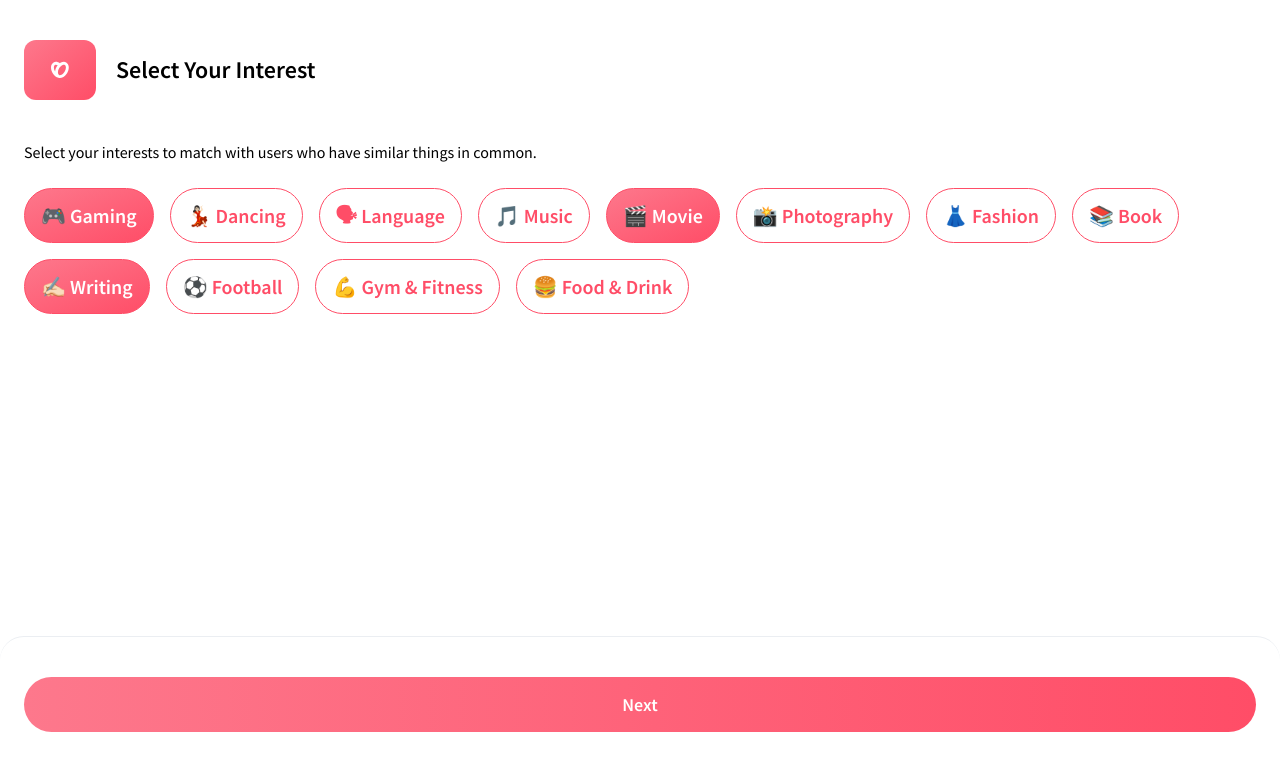
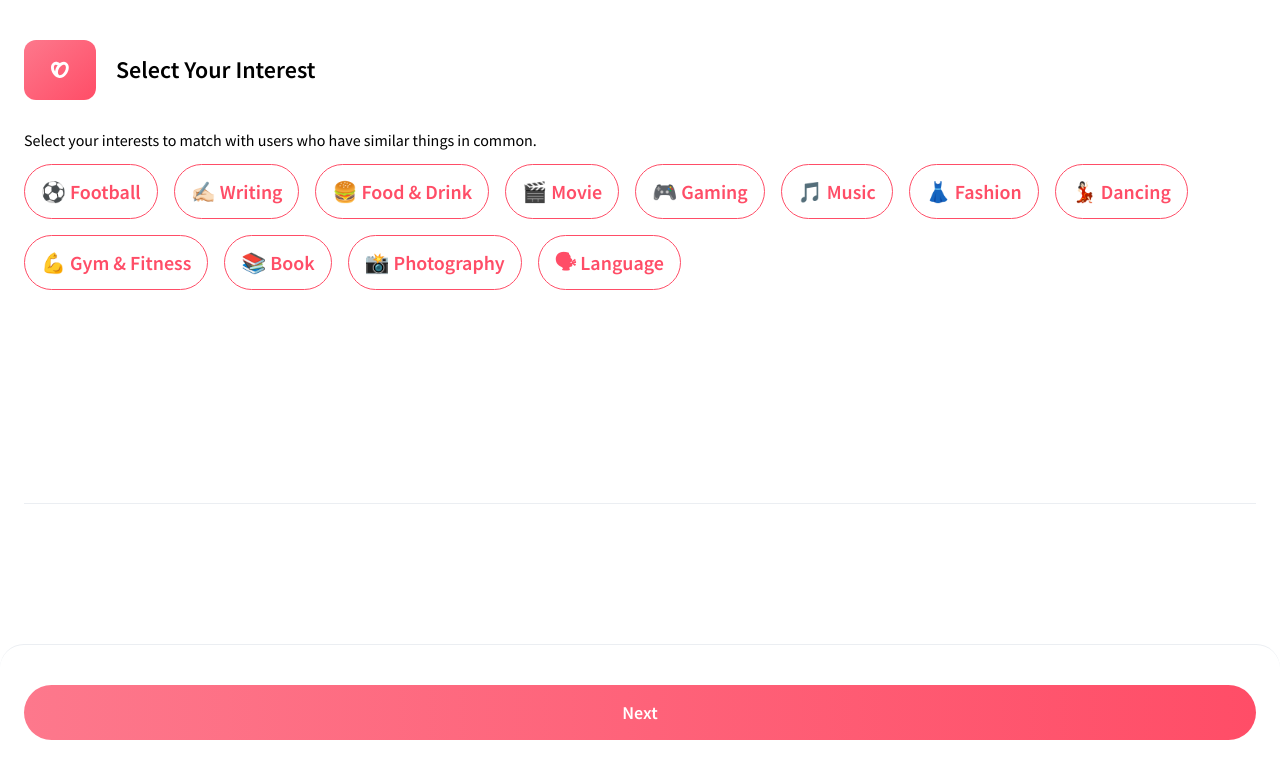
Before and after one commit to b1amage/further-web-front-end, a React (Create React App) app: page /select_interest in a window 1280 px wide. Shown: the top 778 px of the page. Built offline with nearby package versions, Linux system fonts and the light colour scheme.

Commit message:
button function

```diff
--- a/src/App.js
+++ b/src/App.js
@@ -64,7 +64,7 @@ function App() {
 				<Route path="/setup/img" element={<SetupImagePage />} />
 
 				<Route path="/select_interest" element={<SelectInterest />} />
-				<Route path="/ideal_match" element={<IdealMatch />} />
+				<Route path="/select_interest/ideal_match" element={<IdealMatch />} />
 
 
 				<Route path="*" element={<NotFoundPage />} />
--- /dev/null
+++ b/src/components/select_interest/Interest.js
@@ -0,0 +1,18 @@
+import React from "react";
+
+export const Interest = ({ isActive, title , className, onChange}) => {
+  return (
+    <label
+      className={`${
+        isActive
+          ? "bg-gradient-to-br from-primary-50 to-primary-100 text-white"
+          : "border border-primary-100 text-primary-100 bg-transparent"
+      } rounded-[32px] w-full min-h-[55px] text-xl text-center font-semibold px-4 py-2 ${className} flex justify-center items-center`}
+      // onClick={onClick}
+      htmlFor={title}
+    >
+      <input type={"checkbox"} onChange={(e) => onChange(e)} value={title} id={title} className="hidden"/>
+      {title}
+    </label>
+  );
+};
--- a/src/components/select_interest/InterestList.js
+++ b/src/components/select_interest/InterestList.js
@@ -1,21 +1,12 @@
-import React from 'react'
-import Button from '../../utilities/Button'
+import React from "react";
+import { Interest } from "./Interest";
 
-export const InterestList = () => {
+export const InterestList = ({array, onChange}) => {
   return (
-    <div className='flex flex-wrap gap-4'>
-        <Button children={"🎮 Gaming"} value={"Gaming"} className={`!w-fit rounded-[100px] border border-primary-100`} primary={true}/>
-        <Button children={"💃🏻 Dancing"} value={"Dancing"} className={`!w-fit rounded-[100px] border border-primary-100`} secondary={true}/>
-        <Button children={"🗣 Language"} value={"Language"} className={`!w-fit rounded-[100px] border border-primary-100`} secondary={true}/>
-        <Button children={"🎵 Music"} value={"Music"} className={`!w-fit rounded-[100px] border border-primary-100`} secondary={true}/>
-        <Button children={"🎬 Movie"} value={"Movie"} className={`!w-fit rounded-[100px] border border-primary-100`} primary={true}/>
-        <Button children={"📸 Photography"} value={"Photography"} className={`!w-fit rounded-[100px] border border-primary-100`} secondary={true}/>
-        <Button children={"👗 Fashion"} value={"Fashion"} className={`!w-fit rounded-[100px] border border-primary-100`} secondary={true}/>
-        <Button children={"📚 Book"} value={"Book"} className={`!w-fit rounded-[100px] border border-primary-100`} secondary={true}/>
-        <Button children={"✍🏻 Writing"} value={"Writing"} className={`!w-fit rounded-[100px] border border-primary-100`} primary={true}/>
-        <Button children={"⚽️ Football"} value={"Football"} className={`!w-fit rounded-[100px] border border-primary-100`} secondary={true}/>
-        <Button children={"💪 Gym & Fitness"} value={"Gym & Fitness"} className={`!w-fit rounded-[100px] border border-primary-100`} secondary={true}/>
-        <Button children={"🍔 Food & Drink"} value={"Food & Drink"} className={`!w-fit rounded-[100px] border border-primary-100`} secondary={true}/>
+    <div className="flex flex-wrap gap-4 overflow-y-scroll">
+      {array.map((interest, index) => {
+        return <Interest title={interest} className={`!w-fit rounded-[100px]`} key={index} onChange={onChange}/>
+      })}
     </div>
-  )
-}
+  );
+};
--- /dev/null
+++ b/src/components/select_interest/SelectedList.js
@@ -0,0 +1,20 @@
+import React from 'react'
+import { Interest } from './Interest';
+
+export const SelectedList = ({array, onChange}) => {
+  return (
+    <>
+        {array.map((selectedInterest, index) => {
+          return (
+            <Interest
+              title={selectedInterest}
+              key={index}
+              isActive={true}
+              className={`!w-fit !h-fit rounded-[100px] !text-base`}
+              onChange={(e) => onChange(e)}
+            />
+          );
+        })}
+    </>
+  )
+}
--- a/src/utilities/Button.js
+++ b/src/utilities/Button.js
@@ -1,8 +1,8 @@
 import React from "react";
 
-const Button = ({ primary, secondary, children, className, onClick, value }) => {
+const Button = ({ primary, secondary, children, className }) => {
 	return (
-		<button onClick={onClick}
+		<button
 			className={`${
 				primary
 					? "bg-gradient-to-br from-primary-50 to-primary-100 text-white"
@@ -10,7 +10,6 @@ const Button = ({ primary, secondary, children, className, onClick, value }) =>
 					? "border border-primary-100 text-primary-100 bg-transparent"
 					: ""
 			} rounded-[32px] w-full min-h-[55px] text-xl text-center font-semibold px-4 py-2 ${className}`}
-			value={value}
 		>
 			{children}
 		</button>
--- a/src/views/SelectInterest.js
+++ b/src/views/SelectInterest.js
@@ -1,23 +1,79 @@
-import React from "react";
+import React, {useState} from "react";
+import { useNavigate } from "react-router-dom";
 import { Button } from "../components/forgot_password/Button";
 import Header from "../components/header/Header";
 import { InterestList } from "../components/select_interest/InterestList";
+import { SelectedList } from "../components/select_interest/SelectedList";
 
 export const SelectInterest = () => {
+  const [interests, setInterests] = useState([
+    "🎮 Gaming",
+    "💃🏻 Dancing",
+    "🗣 Language",
+    "🎵 Music",
+    "🎬 Movie",
+    "📸 Photography",
+    "👗 Fashion",
+    "📚 Book",
+    "✍🏻 Writing",
+    "⚽️ Football",
+    "💪 Gym & Fitness",
+    "🍔 Food & Drink",
+  ]);
+
+  interests.sort((a,b) => a.localeCompare(b))
+
+  const [selectedInterests, setSelectedInterests] = useState([]);
+
+  const [error, setError] = useState("")
+
+  const navigate = useNavigate()
+
+  const onChangeSelect = (e) => {
+    const {value} = e.target;
+
+    if (selectedInterests.length === 0) {
+      setSelectedInterests((prev) => [...prev, value]);
+      setInterests(
+        interests.filter((item) => item !== value)
+      );
+    } else {
+      if (selectedInterests.includes(value)) {
+        let filterInterest = selectedInterests.filter(
+          (item) => item !== value
+        );
+        setSelectedInterests(filterInterest);
+      } else {
+        setSelectedInterests((prev) => [...prev, value]);
+        setInterests(interests.filter((item) => item !== value));
+      }
+    }
+  };
+
+  const onChangeRemoveSelect = (e) => {
+    const {value} = e.target;
+    setSelectedInterests(selectedInterests.filter((item) => item !== value))
+    setInterests(prev => [...prev, value])
+  };
+
   return (
     <div className="pt-6 h-screen inline-flex flex-col overflow-hidden">
       <div className="px-6 h-full">
         <Header title={"Select Your Interest"} />
         <div className="h-full">
-          <p className="my-6">
+          <p className="my-3">
             Select your interests to match with users who have similar things in
             common.
           </p>
-          <InterestList />
+          <InterestList array={interests} onChange={onChangeSelect} />
         </div>
       </div>
-      <div className="pt-6 pb-[48px] px-6 h-fit flex items-center border-t border-t-gray rounded-t-[24px]">
-        <Button name={"Next"} className={`!mt-4`} />
+      <div className="inline-flex h-1/5 mx-6 my-4 py-5 gap-4 flex-wrap overflow-y-scroll border-t border-t-gray">
+        <SelectedList array={selectedInterests} onChange={onChangeRemoveSelect} />
+      </div>
+      <span className='text-required mx-6 my-2'>{error}</span>
+      <div className="pt-6 pb-[40px] px-6 h-fit inline-flex items-center border-t border-t-gray rounded-t-[24px]">
+        <Button name={"Next"} className={`!mt-4`} handleClick={() => selectedInterests.length >= 3 ? navigate("/select_interest/ideal_match") : setError("* Please select at least 3 hobbies")}/>
       </div>
     </div>
   );
```
